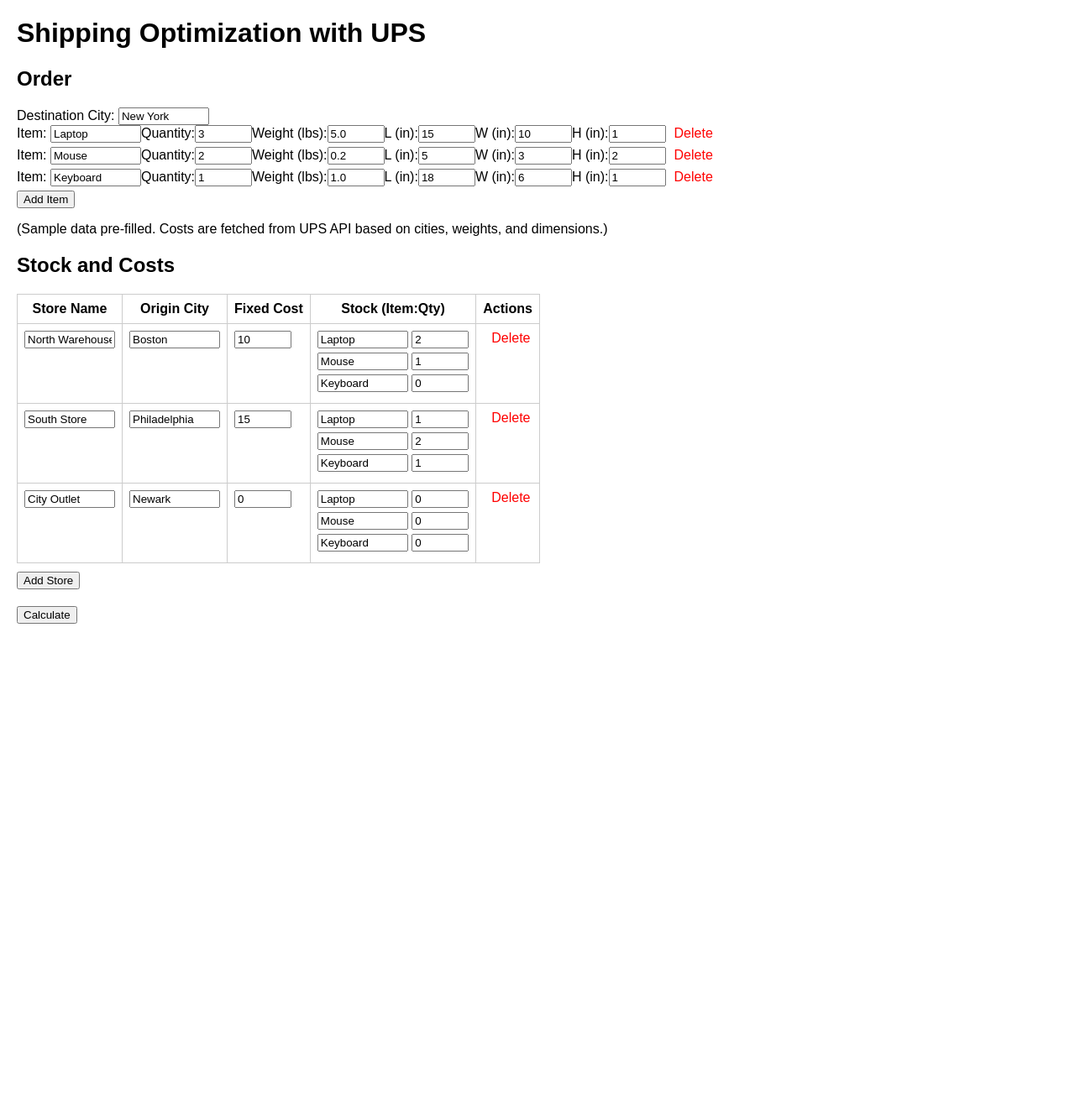
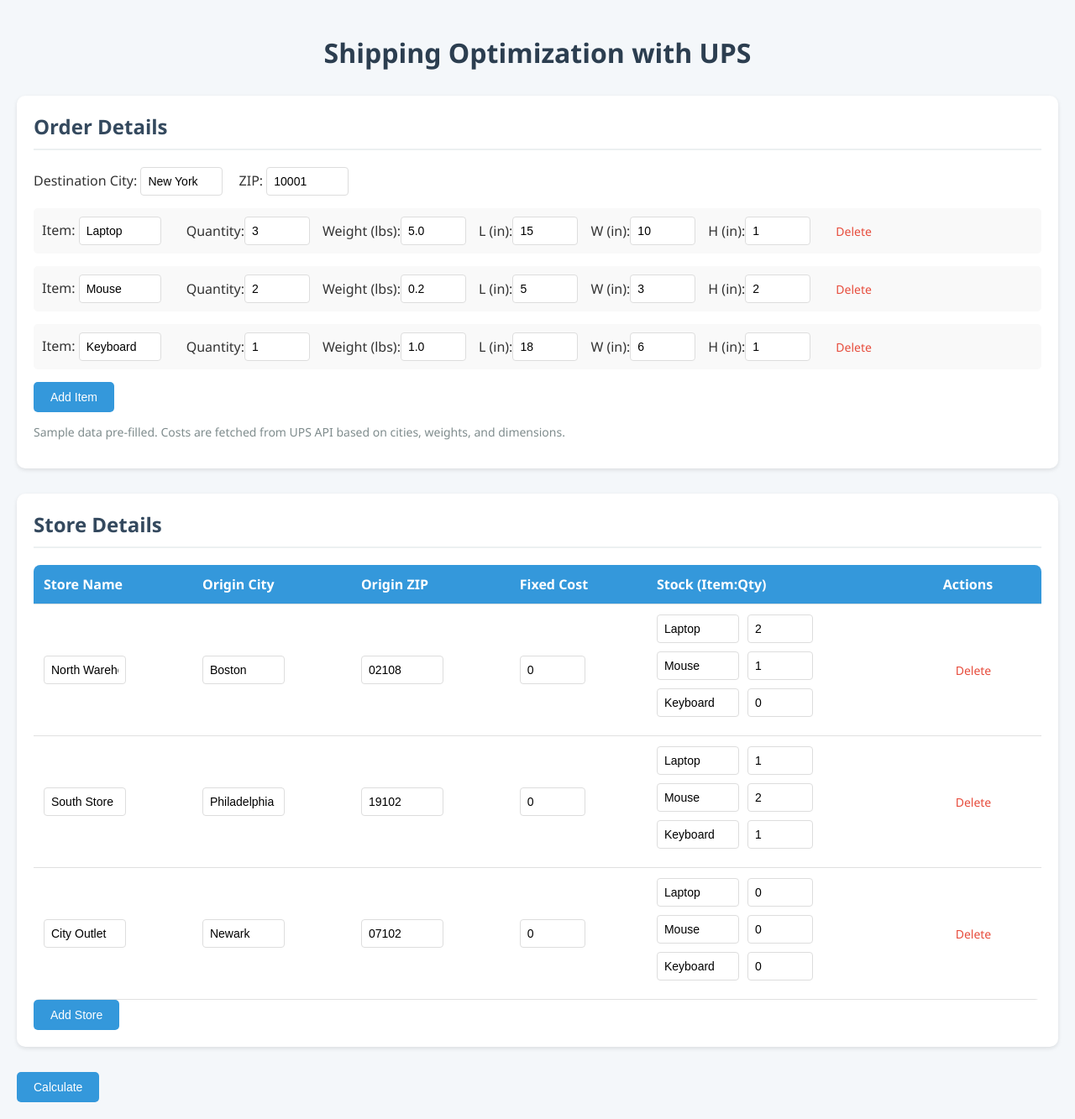
Before and after one commit to Daghet/ShippingOptimization, a Flask app: page / in a window 1280 px wide. Shown: the whole page at 84% size. Before the commit the page ends 743 px from the top, so only its background shows below. Run offline with Flask 3, Linux system fonts and the light colour scheme.

Commit message:
Updated HTML & CSS

```diff
--- a/app.py
+++ b/app.py
@@ -9,30 +9,36 @@
 
 app = Flask(__name__)
 
-# Sample data with weights (in lbs) and dimensions (in inches)
+# Sample data with fixed costs set to zero
 sample_data = {
     "order_quantities": {"Laptop": 3, "Mouse": 2, "Keyboard": 1},
-    "item_weights": {"Laptop": 5.0, "Mouse": 0.2, "Keyboard": 1.0},  # Weight in lbs
-    "item_dimensions": {  # LxWxH in inches
+    "item_weights": {"Laptop": 5.0, "Mouse": 0.2, "Keyboard": 1.0},
+    "item_dimensions": {
         "Laptop": {"length": 15, "width": 10, "height": 1},
         "Mouse": {"length": 5, "width": 3, "height": 2},
         "Keyboard": {"length": 18, "width": 6, "height": 1}
     },
     "destination_city": "New York",
+    "destination_postal": "10001",
     "store_inventories": {
         "North Warehouse": {"Laptop": 2, "Mouse": 1, "Keyboard": 0},
         "South Store": {"Laptop": 1, "Mouse": 2, "Keyboard": 1},
         "City Outlet": {"Laptop": 0, "Mouse": 0, "Keyboard": 0},
     },
     "fixed_shipping_costs": {
-        "North Warehouse": 10,
-        "South Store": 15,
-        "City Outlet": 0,
+        "North Warehouse": 0,  # Updated to 0
+        "South Store": 0,      # Updated to 0
+        "City Outlet": 0,      # Already 0
     },
     "origin_cities": {
         "North Warehouse": "Boston",
         "South Store": "Philadelphia",
         "City Outlet": "Newark",
+    },
+    "origin_postals": {
+        "North Warehouse": "02108",
+        "South Store": "19102",
+        "City Outlet": "07102",
     }
 }
 
@@ -58,8 +64,7 @@
     except Exception as e:
         raise Exception(f"Failed to obtain UPS access token: {e} - Response: {response.text if 'response' in locals() else 'No response'}")
 
-def get_ups_shipping_cost(origin_city, destination_city, items_to_ship, weights, dimensions, access_token):
-    # Single package with combined weight and max dimensions
+def get_ups_shipping_cost(origin_city, origin_postal, destination_city, destination_postal, items_to_ship, weights, dimensions, access_token):
     total_weight = sum(qty * weights[item] for item, qty in items_to_ship.items())
     max_length = max(dimensions[item]["length"] for item in items_to_ship)
     max_width = max(dimensions[item]["width"] for item in items_to_ship)
@@ -71,8 +76,20 @@
                 "TransactionReference": {"CustomerContext": "Shipping Calc"}
             },
             "Shipment": {
-                "Shipper": {"Address": {"City": origin_city, "CountryCode": "US"}},
-                "ShipTo": {"Address": {"City": destination_city, "CountryCode": "US"}},
+                "Shipper": {
+                    "Address": {
+                        "City": origin_city,
+                        "PostalCode": origin_postal,
+                        "CountryCode": "US"
+                    }
+                },
+                "ShipTo": {
+                    "Address": {
+                        "City": destination_city,
+                        "PostalCode": destination_postal,
+                        "CountryCode": "US"
+                    }
+                },
                 "Package": {
                     "PackagingType": {"Code": "02"},
                     "Dimensions": {
@@ -86,7 +103,7 @@
                         "Weight": str(total_weight)
                     }
                 },
-                "Service": {"Code": "03"}  # UPS Ground
+                "Service": {"Code": "03"}
             }
         }
     }
@@ -100,14 +117,17 @@
         response = requests.post(UPS_API_URL, json=payload, headers=headers)
         response.raise_for_status()
         data = response.json()
-        cost = float(data["RateResponse"]["RatedShipment"]["TotalCharges"]["MonetaryValue"])
-        total_qty = sum(items_to_ship.values())
-        return cost / total_qty if total_qty > 0 else cost  # Cost per unit
+        for shipment in data["RateResponse"]["RatedShipment"]:
+            if shipment["Service"]["Code"] == "03":
+                cost = float(shipment["TotalCharges"]["MonetaryValue"])
+                total_qty = sum(items_to_ship.values())
+                return cost / total_qty if total_qty > 0 else cost
+        raise ValueError("UPS Ground (Service Code 03) not found in response")
     except Exception as e:
-        print(f"UPS API error: {e}")
-        return 50.0  # Fallback
+        print(f"UPS API error: {e} - Response: {response.text if 'response' in locals() else 'No response'}")
+        return 50.0
 
-def calculate_optimal_shipping(order_quantities, store_inventories, fixed_shipping_costs, origin_cities, store_list, destination_city, item_weights, item_dimensions):
+def calculate_optimal_shipping(order_quantities, store_inventories, fixed_shipping_costs, origin_cities, origin_postals, store_list, destination_city, destination_postal, item_weights, item_dimensions):
     ordered_items = list(order_quantities.keys())
 
     for item in ordered_items:
@@ -123,12 +143,16 @@
     variable_shipping_costs = {}
     for store in store_list:
         temp_items = {item: order_quantities[item] for item in ordered_items}
-        cost_per_unit = get_ups_shipping_cost(origin_city=origin_cities[store],
-                                            destination_city=destination_city,
-                                            items_to_ship=temp_items,
-                                            weights=item_weights,
-                                            dimensions=item_dimensions,
-                                            access_token=access_token)
+        cost_per_unit = get_ups_shipping_cost(
+            origin_city=origin_cities[store],
+            origin_postal=origin_postals[store],
+            destination_city=destination_city,
+            destination_postal=destination_postal,
+            items_to_ship=temp_items,
+            weights=item_weights,
+            dimensions=item_dimensions,
+            access_token=access_token
+        )
         for item in ordered_items:
             variable_shipping_costs[(store, item)] = cost_per_unit
 
@@ -180,6 +204,7 @@
     if request.method == 'POST':
         try:
             destination_city = request.form.get('destination_city', '')
+            destination_postal = request.form.get('destination_postal', '')
 
             order_quantities = {}
             item_weights = {}
@@ -207,6 +232,7 @@
 
             store_list = []
             origin_cities = {}
+            origin_postals = {}
             i = 0
             while True:
                 name_key = f'store{i}_name'
@@ -216,6 +242,7 @@
                 if store_name:
                     store_list.append(store_name)
                     origin_cities[store_name] = request.form.get(f'origin_{store_name}', '')
+                    origin_postals[store_name] = request.form.get(f'origin_postal_{store_name}', '')
                 i += 1
 
             store_inventories = {}
@@ -235,7 +262,7 @@
             fixed_shipping_costs = {store: float(request.form.get(f'fixed_{store}', 0)) for store in store_list}
 
             error_message, shipping_result = calculate_optimal_shipping(
-                order_quantities, store_inventories, fixed_shipping_costs, origin_cities, store_list, destination_city, item_weights, item_dimensions
+                order_quantities, store_inventories, fixed_shipping_costs, origin_cities, origin_postals, store_list, destination_city, destination_postal, item_weights, item_dimensions
             )
 
         except ValueError as e:
--- a/templates/index.html
+++ b/templates/index.html
@@ -6,45 +6,78 @@
     <title>Shipping Optimization with UPS</title>
     <style>
         body {
-            font-family: Arial, sans-serif;
-            margin: 20px;
+            font-family: 'Segoe UI', Arial, sans-serif;
+            margin: 0;
+            padding: 20px;
+            background-color: #f4f7fa;
+            color: #333;
+        }
+
+        h1 {
+            text-align: center;
+            color: #2c3e50;
+            margin-bottom: 30px;
         }
 
         .section {
-            margin-bottom: 20px;
+            background: white;
+            padding: 20px;
+            border-radius: 10px;
+            box-shadow: 0 2px 5px rgba(0, 0, 0, 0.1);
+            margin-bottom: 30px;
+        }
+
+        h2 {
+            color: #34495e;
+            margin-top: 0;
+            border-bottom: 2px solid #ecf0f1;
+            padding-bottom: 10px;
         }
 
         table {
+            width: 100%;
             border-collapse: collapse;
-            margin-bottom: 10px;
+            background: #fff;
+            border-radius: 8px;
+            overflow: hidden;
         }
 
         th,
         td {
-            border: 1px solid #ccc;
-            padding: 8px;
+            padding: 12px;
+            text-align: left;
+            border-bottom: 1px solid #e0e0e0;
         }
 
-        .error {
-            color: red;
-        }
-
-        .result {
-            color: green;
+        th {
+            background: #3498db;
+            color: white;
+            font-weight: 600;
         }
 
         .order-entry {
-            margin-bottom: 5px;
             display: flex;
             align-items: center;
+            margin-bottom: 15px;
+            background: #f9f9f9;
+            padding: 10px;
+            border-radius: 5px;
         }
 
-        .store-row td {
-            vertical-align: top;
+        .order-entry label,
+        .order-entry input {
+            margin-right: 15px;
+            /* Spacing between fields */
         }
 
-        input[type="text"] {
-            width: 100px;
+        input[type="text"],
+        input[type="number"] {
+            padding: 8px;
+            border: 1px solid #ddd;
+            border-radius: 4px;
+            font-size: 14px;
+            width: 80px;
+            /* Adjusted for uniformity */
         }
 
         input[type="number"] {
@@ -52,14 +85,65 @@
         }
 
         .item-pair {
-            display: block;
-            margin-bottom: 5px;
+            display: flex;
+            align-items: center;
+            margin-bottom: 10px;
+        }
+
+        .item-pair input {
+            margin-right: 10px;
+        }
+
+        button {
+            padding: 10px 20px;
+            background: #3498db;
+            color: white;
+            border: none;
+            border-radius: 5px;
+            cursor: pointer;
+            font-size: 14px;
+            transition: background 0.3s;
+        }
+
+        button:hover {
+            background: #2980b9;
         }
 
         .delete-btn {
-            margin-left: 10px;
+            color: #e74c3c;
             cursor: pointer;
-            color: red;
+            font-size: 14px;
+            margin-left: 15px;
+        }
+
+        .delete-btn:hover {
+            text-decoration: underline;
+        }
+
+        .error {
+            color: #e74c3c;
+            text-align: center;
+            margin: 20px 0;
+        }
+
+        .result {
+            background: #ecf0f1;
+            padding: 20px;
+            border-radius: 10px;
+            box-shadow: 0 2px 5px rgba(0, 0, 0, 0.1);
+        }
+
+        .result h2 {
+            color: #27ae60;
+        }
+
+        .result ul {
+            list-style: none;
+            padding: 0;
+        }
+
+        .result li {
+            padding: 5px 0;
         }
     </style>
     <script>
@@ -83,7 +167,7 @@
 
             const storeRows = document.querySelectorAll('.store-row');
             storeRows.forEach(row => {
-                const stockCell = row.cells[2];
+                const stockCell = row.cells[3];
                 const storeNameInput = row.cells[0].querySelector('input');
                 const storeName = storeNameInput.value || `store${storeCount}`;
                 stockCell.innerHTML += `
@@ -108,6 +192,7 @@
             newRow.innerHTML = `
                 <td><input type="text" name="store${storeCount}_name" value="New Store ${storeCount + 1}" oninput="updateStoreReferences(this)"></td>
                 <td><input type="text" name="origin_store${storeCount}" value="New City"></td>
+                <td><input type="text" name="origin_postal_store${storeCount}" value="00000"></td>
                 <td><input type="number" name="fixed_store${storeCount}" step="any" value="0"></td>
                 <td>
                     ${Array.from({ length: itemCount }, (_, i) => `
@@ -132,11 +217,13 @@
             const row = storeInput.closest('.store-row');
             const newStoreName = storeInput.value || `store${storeCount}`;
             const originInput = row.cells[1].querySelector('input');
-            const fixedInput = row.cells[2].querySelector('input');
-            const stockCell = row.cells[3];
+            const postalInput = row.cells[2].querySelector('input');
+            const fixedInput = row.cells[3].querySelector('input');
+            const stockCell = row.cells[4];
             const stockInputs = stockCell.querySelectorAll('input[type="number"]');
 
             originInput.name = `origin_${newStoreName}`;
+            postalInput.name = `origin_postal_${newStoreName}`;
             fixedInput.name = `fixed_${newStoreName}`;
             stockInputs.forEach((input, i) => {
                 input.name = `stock_${newStoreName}_item${i}`;
@@ -149,9 +236,13 @@
     <h1>Shipping Optimization with UPS</h1>
     <form method="POST">
         <div class="section">
-            <h2>Order</h2>
-            <label>Destination City: <input type="text" name="destination_city"
-                    value="{{ sample_data.destination_city }}"></label>
+            <h2>Order Details</h2>
+            <div style="margin-bottom: 15px;">
+                <label>Destination City: <input type="text" name="destination_city"
+                        value="{{ sample_data.destination_city }}"></label>
+                <label style="margin-left: 15px;">ZIP: <input type="text" name="destination_postal"
+                        value="{{ sample_data.destination_postal }}"></label>
+            </div>
             <div id="order-items">
                 {% for i in range(3) %}
                 {% set item = ['Laptop', 'Mouse', 'Keyboard'][i] %}
@@ -172,16 +263,18 @@
                 {% endfor %}
             </div>
             <button type="button" onclick="addItem()">Add Item</button>
-            <p>(Sample data pre-filled. Costs are fetched from UPS API based on cities, weights, and dimensions.)</p>
+            <p style="font-size: 14px; color: #7f8c8d;">Sample data pre-filled. Costs are fetched from UPS API based on
+                cities, weights, and dimensions.</p>
         </div>
 
         <div class="section">
-            <h2>Stock and Costs</h2>
+            <h2>Store Details</h2>
             <table>
                 <thead>
                     <tr>
                         <th>Store Name</th>
                         <th>Origin City</th>
+                        <th>Origin ZIP</th>
                         <th>Fixed Cost</th>
                         <th>Stock (Item:Qty)</th>
                         <th>Actions</th>
@@ -194,6 +287,8 @@
                                 oninput="updateStoreReferences(this)"></td>
                         <td><input type="text" name="origin_{{ store }}"
                                 value="{{ sample_data.origin_cities.get(store, '') }}"></td>
+                        <td><input type="text" name="origin_postal_{{ store }}"
+                                value="{{ sample_data.origin_postals.get(store, '') }}"></td>
                         <td><input type="number" name="fixed_{{ store }}" step="any"
                                 value="{{ sample_data.fixed_shipping_costs.get(store, 0) }}"></td>
                         <td>
```
